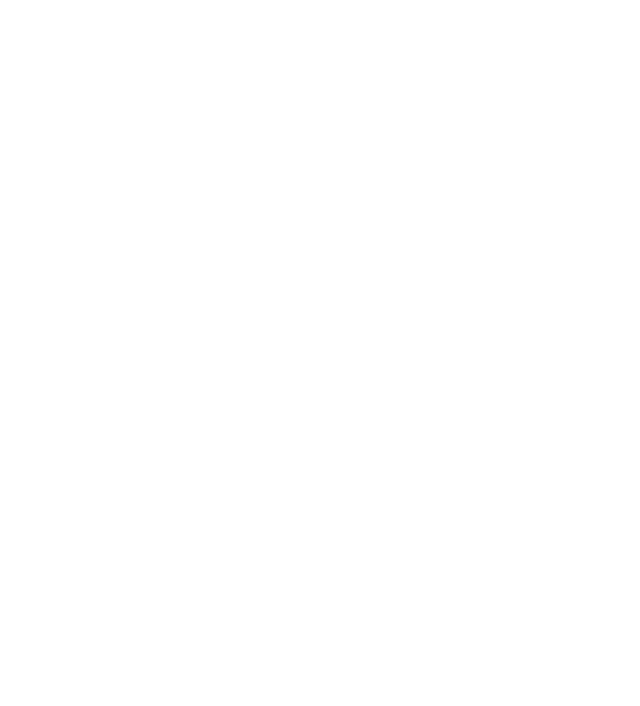
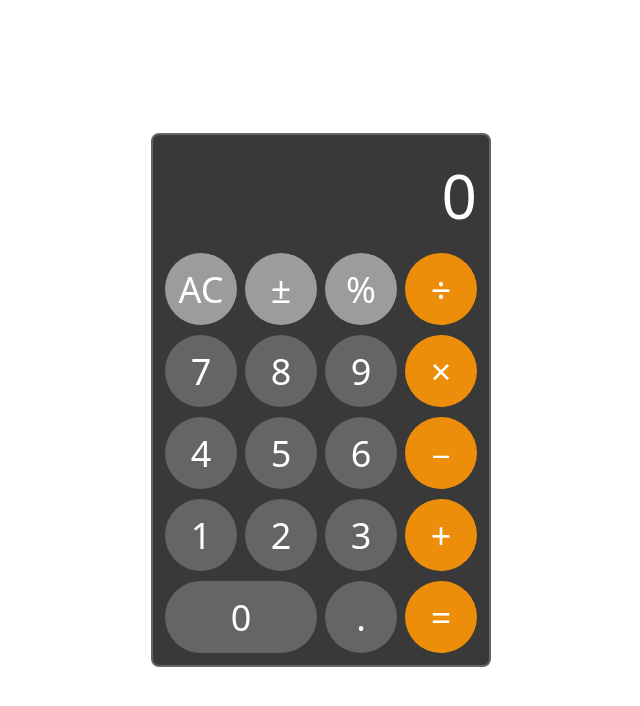
Before and after one commit to taerimyeon/odin-calculator, a website: page index.html in a window 1280 px wide. Shown: the whole page, without its empty margins (319-959 px from the left). Drawn offline with Linux system fonts and the light colour scheme.

Commit message:
Added Calculator Buttons Layout and Styling

```diff
--- a/index.html
+++ b/index.html
@@ -3,6 +3,80 @@
   <head>
     <meta charset="utf-8">
     <title>The Odin Project - Calculator</title>
+    <link rel="stylesheet" href="./styles/style.css">
   </head>
-  <body></body>
+  <body>
+    <div class="main-container">
+      <div id="result" class="result-container">
+        0
+      </div>
+      <div class="row-container">
+        <div id="button-clear" class="button-circular align-center special-operator">
+          AC
+        </div>
+        <div id="button-plus-minus" class="button-circular special-operator">
+          &#x00B1;
+        </div>
+        <div id="button-percent" class="button-circular align-center special-operator">
+          &#x25;
+        </div>
+        <div id="button-divide" class="button-circular operator">
+          &#x00F7;
+        </div>
+      </div>
+      <div class="row-container">
+        <div id="button-7" class="button-circular align-center">
+          7
+        </div>
+        <div id="button-8" class="button-circular align-center">
+          8
+        </div>
+        <div id="button-9" class="button-circular align-center">
+          9
+        </div>
+        <div id="button-multiply" class="button-circular operator">
+          &#x00D7;
+        </div>
+      </div>
+      <div class="row-container">
+        <div id="button-4" class="button-circular align-center">
+          4
+        </div>
+        <div id="button-5" class="button-circular align-center">
+          5
+        </div>
+        <div id="button-6" class="button-circular align-center">
+          6
+        </div>
+        <div id="button-subtract" class="button-circular operator">
+          &#x2212;
+        </div>
+      </div>
+      <div class="row-container">
+        <div id="button-1" class="button-circular align-center">
+          1
+        </div>
+        <div id="button-2" class="button-circular align-center">
+          2
+        </div>
+        <div id="button-3" class="button-circular align-center">
+          3
+        </div>
+        <div id="button-add" class="button-circular operator">
+          &#x002B;
+        </div>
+      </div>
+      <div class="row-container">
+        <div id="button-0" class="button-circular-two-columns">
+          0
+        </div>
+        <div id="button-decimal" class="button-circular">
+          .
+        </div>
+        <div id="button-operate" class="button-circular operator">
+          =
+        </div>
+      </div>
+    </div>
+  </body>
 </html>
--- /dev/null
+++ b/styles/style.css
@@ -0,0 +1,75 @@
+html {
+	display: flex;
+	width: 100%;
+	height: 100%;
+	align-items: center;
+	justify-content: center;
+	font-family: system-ui, -apple-system, BlinkMacSystemFont, 'Segoe UI', Roboto, Oxygen, Ubuntu, Cantarell, 'Open Sans', 'Helvetica Neue', sans-serif;
+	font-weight: 300;
+}
+
+.main-container {
+	display: flex;
+	flex-direction: column;
+	gap: 10px;
+	background-color: #393939;
+	border: 2px solid #656565;
+	border-radius: 8px;
+	padding: 12px;
+}
+
+.row-container {
+	display: flex;
+	gap: 8px;
+}
+
+.result-container {
+	display: flex;
+	align-items: center;
+	justify-content: flex-end;
+	margin: 12px 0px;
+	height: 72px;
+	color: #FFFFFF;
+	font-size: 62px;
+}
+
+.button-circular {
+	cursor: pointer;
+	height: 48px;
+	width: 48px;
+	display: flex;
+	justify-content: center;
+	border-radius: 50%;
+	padding: 12px;
+	background-color: #656565;
+	color: #FFFFFF;
+	font-size: 36px;
+}
+
+.button-circular-two-columns {
+	cursor: pointer;
+	height: 48px;
+	width: 128px;
+	display: flex;
+	align-items: center;
+	justify-content: center;
+	border-radius: 36px;
+	padding: 12px;
+	background-color: #656565;
+	color: #FFFFFF;
+	font-size: 36px;
+}
+
+.align-center {
+	align-items: center;
+}
+
+.operator {
+	background-color: #ED8E0A;
+	color: #FFFFFF;
+}
+
+.special-operator {
+	background-color: #9C9C9C;
+	color: #FFFFFF;
+}
```
